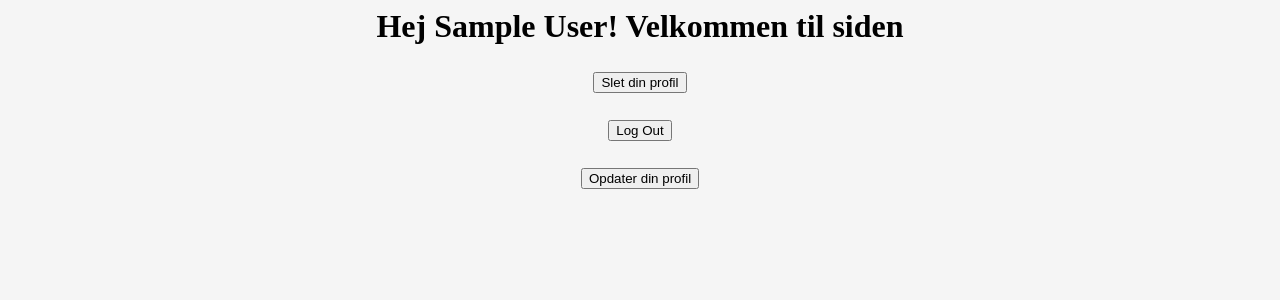
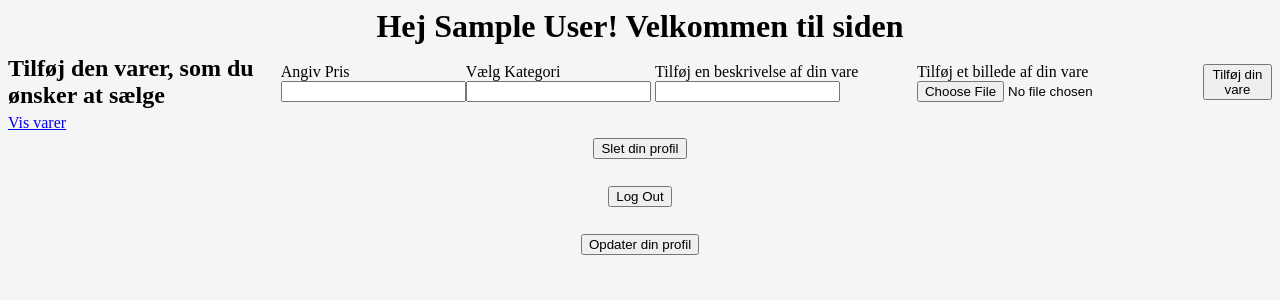
Before and after one commit to dapal19/Programmeringseksamen2021-af-DanielPalsson, a Node server app: page / in a window 1280 px wide. Shown: the top 300 px of the page. Run offline with Node 20, Linux system fonts and the light colour scheme; the visitor is signed in with stand-in values (Sample User, id 1); some libraries are stand-ins or nearby versions.

Commit message:
Tilføjet opret  items

```diff
--- a/server.js
+++ b/server.js
@@ -123,12 +123,14 @@ app.get("/opdaterprofil", checkAuthenticated, (req,res) => {
 app.put("/opdaterprofil", async (req,res) => {
     try{
         const hashedPassword = await bcrypt.hash(req.body.password, 10)
+        //Vi pusher nu på ny
         profiles.push({
             id: req.user.id,
             name: req.body.name,
             email: req.body.email,
             password: hashedPassword
         })
+        //Vi splicer de tidligere oplysninger
         profiles.splice(0, 1); //Sletter tidligere oplysninger
         res.redirect("/") //Redirecter tilbage til "hjem"
         console.log(profiles) //Console.logger de nye oplysninger
@@ -136,3 +138,21 @@ app.put("/opdaterprofil", async (req,res) => {
         res.redirect("/opdaterprofil") //Hvis der sker en fejl, så bliver vi på opdater
     }
 })
+
+const items = []
+
+app.get("/items", (req,res) => {
+    res.render("items.ejs",  {
+        name: req.user.name,
+        items: items
+    })})
+app.post("/", checkAuthenticated, (req,res) => {
+        items.push({
+            pris: req.body.pris,
+            kategori: req.body.kategori,
+            beskrivelse: req.body.beskrivelse,
+            billede: req.body.billede,
+            })
+            res.redirect("/items")
+            console.log(items)
+    })
--- a/views/index.ejs
+++ b/views/index.ejs
@@ -1,6 +1,30 @@
 <link rel="stylesheet" href="index.css">
 
 <h1>Hej <%=name%>! Velkommen til siden </h1>
+
+<form action = "/" method="POST">
+<h2> Tilføj den varer, som du ønsker at sælge </h2>
+<div>
+    <label for="pris">Angiv Pris</label>
+    <input class="Skriv info" type="text" id="pris" name="pris" required>
+</div>
+<div>
+    <label for="kategori">Vælg Kategori</label>
+    <input class="Skriv info" type="text" id="kategori" name="kategori" required>
+</div>
+<div>
+    <label for="beskrivelse">Tilføj en beskrivelse af din vare</label>
+    <input class="Skriv info" type="text" id="beskrivelse" name="beskrivelse" required>
+</div>
+<div>
+    <label for="img"> Tilføj et billede af din vare </label>
+    <input type="file" id="billede" name="billede" accept="image/*" required>
+</div>
+<form action="/items">
+    <button type = "submit">Tilføj din vare </button>
+</form>
+    <a href ="/items" > Vis varer </a>
+
 
 <form action="/?_method=DELETE" method="POST">
 <button type="submit" >Slet din profil</button>
```
Also changed, not shown: public/items.css (added, +13 -0 lines), views/items.ejs (added, +16 -0 lines), views/opretprofil.ejs (line endings or trailing spaces).
